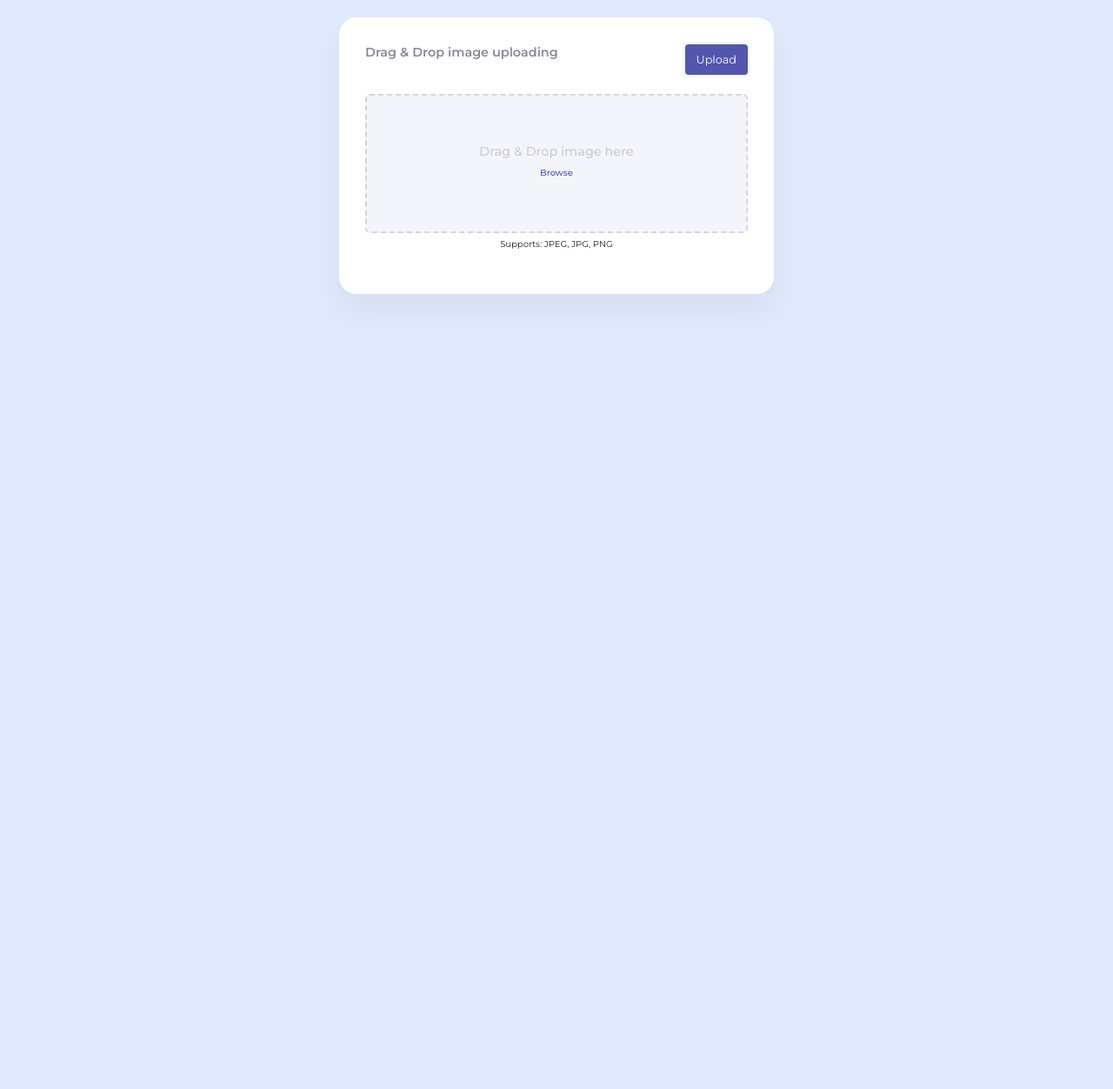
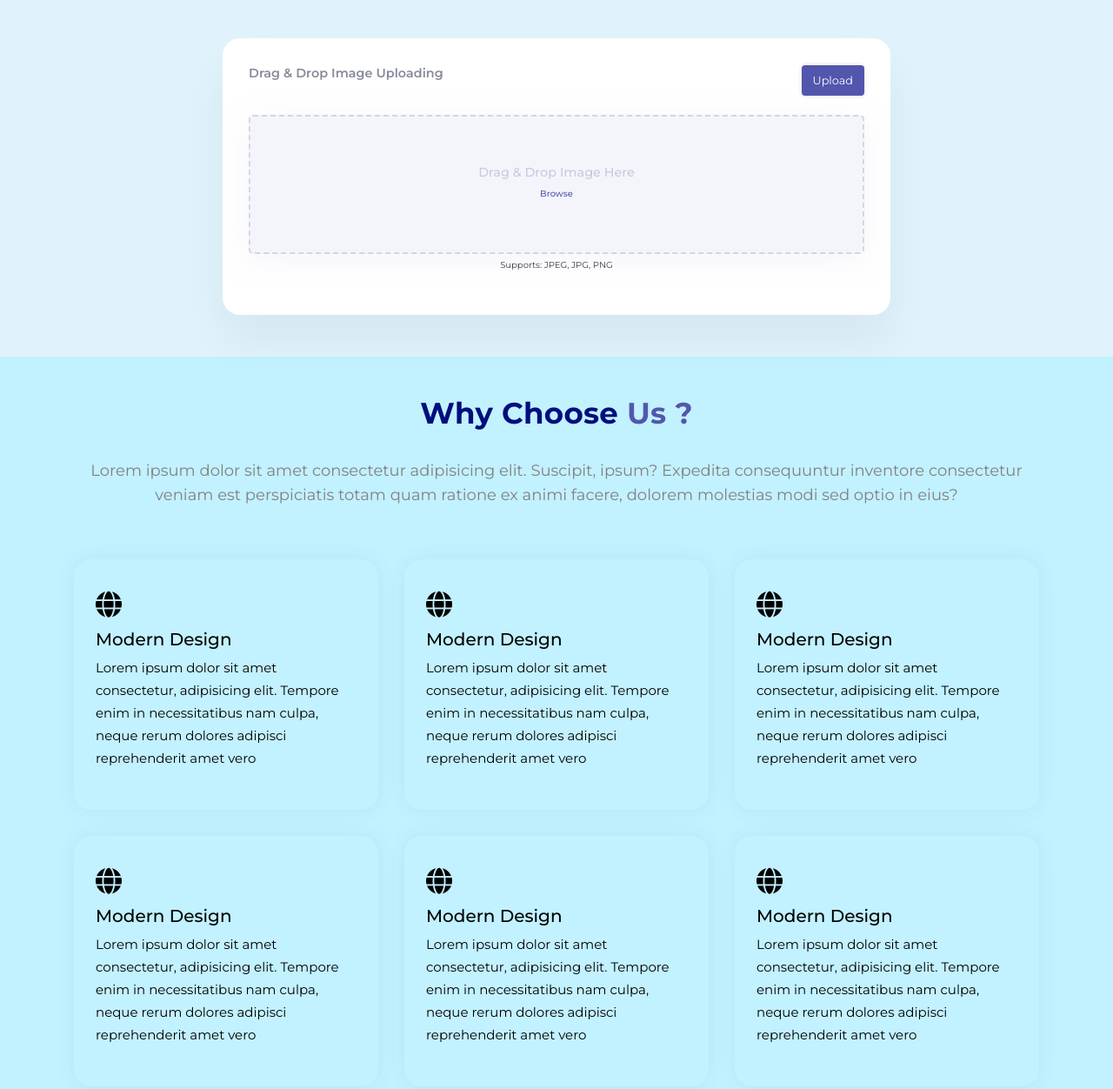
Before and after one commit to Saurbhmoynak/FreePdfMaker, a plain HTML site: page index.html in a window 1280 px wide. Shown: the part 60-1312 px from the top of the page at 87% size. Before the commit the page ends 800 px from the top, so only its background shows below. Drawn offline with nearby package versions, Linux system fonts and the light colour scheme.

Commit message:
services

```diff
--- a/index.html
+++ b/index.html
@@ -52,16 +52,17 @@
       </nav>
     </div>
     <br>
-    <div class="upload-section text-center ">
+    <br>
+    <div class=" container upload-section text-center ">
       <div class="row">
-        <div class="col-md-12 col-sm-12">
+        <div class="col-md-12">
           <div class="top">
-            <p>Drag & Drop image uploading</p>
+            <p>Drag & Drop Image Uploading</p>
             <button type="button">Upload</button>
           </div>
           <div class="drag-area">
             <form action="/upload" method="post" class="">
-              <span class="inner">Drag & Drop image here<p class="select">Browse</p></span>
+              <span class="inner">Drag & Drop Image Here<p class="select">Browse</p></span>
               <input type="file" class="file" accept="image/png, image/jpeg, image/jpg" multiple>
             </form>
             <p class="supports">Supports: JPEG, JPG, PNG</p>
@@ -87,13 +88,62 @@
         <!-- <div class="col-md-5 col-sm-12"></div> -->
       </div>
     </div>
+    <br>
+    <br>
   </header>
 
   <!-- Main Section -->
-  <main>
+  <section class="section-1 container-field pt-5 pb-5">
+    <div class="container">
+      <div class="section-head col-sm-12">
+        <h4><span>Why Choose </span> Us ?</h4>
+        <p>Lorem ipsum dolor sit amet consectetur adipisicing elit. Suscipit, ipsum? Expedita consequuntur inventore consectetur veniam est perspiciatis totam quam ratione ex animi facere, dolorem molestias modi sed optio in eius?</p>
+      </div>
+      <div class="row">
+        <div class="col-lg-4 col-sm-6">
+          <div class="item"> <span class="icon feature_box_col_one"><i class="fa fa-globe"></i></span>
+          <h5>Modern Design</h5>
+          <p>Lorem ipsum dolor sit amet consectetur, adipisicing elit. Tempore enim in necessitatibus nam culpa, neque rerum dolores adipisci reprehenderit amet vero</p>
+          </div>
+        </div>
 
+        <div class="col-lg-4 col-sm-6">
+          <div class="item"> <span class="icon feature_box_col_two"><i class="fa fa-globe"></i></span>
+          <h5>Modern Design</h5>
+          <p>Lorem ipsum dolor sit amet consectetur, adipisicing elit. Tempore enim in necessitatibus nam culpa, neque rerum dolores adipisci reprehenderit amet vero</p>
+          </div>
+        </div>
 
-  </main>
+        <div class="col-lg-4 col-sm-6">
+          <div class="item"> <span class="icon feature_box_col_three"><i class="fa fa-globe"></i></span>
+          <h5>Modern Design</h5>
+          <p>Lorem ipsum dolor sit amet consectetur, adipisicing elit. Tempore enim in necessitatibus nam culpa, neque rerum dolores adipisci reprehenderit amet vero</p>
+          </div>
+        </div>
+
+        <div class="col-lg-4 col-sm-6">
+          <div class="item"> <span class="icon feature_box_col_four"><i class="fa fa-globe"></i></span>
+          <h5>Modern Design</h5>
+          <p>Lorem ipsum dolor sit amet consectetur, adipisicing elit. Tempore enim in necessitatibus nam culpa, neque rerum dolores adipisci reprehenderit amet vero</p>
+          </div>
+        </div>
+
+        <div class="col-lg-4 col-sm-6">
+          <div class="item"> <span class="icon feature_box_col_five"><i class="fa fa-globe"></i></span>
+          <h5>Modern Design</h5>
+          <p>Lorem ipsum dolor sit amet consectetur, adipisicing elit. Tempore enim in necessitatibus nam culpa, neque rerum dolores adipisci reprehenderit amet vero</p>
+          </div>
+        </div>
+
+        <div class="col-lg-4 col-sm-6">
+          <div class="item"> <span class="icon feature_box_col_six"><i class="fa fa-globe"></i></span>
+          <h5>Modern Design</h5>
+          <p>Lorem ipsum dolor sit amet consectetur, adipisicing elit. Tempore enim in necessitatibus nam culpa, neque rerum dolores adipisci reprehenderit amet vero</p>
+          </div>
+        </div>
+      </div>
+    </div>
+  </section>
 
   <!-- Footer Section -->
   <footer>
--- a/style.css
+++ b/style.css
@@ -8,19 +8,21 @@
 }
 
 body{
-  background: #e0eafc;
+  /* background: #e0eafc; */
+  background: #e0f3fc;
 }
 
 .upload-section{
   position: relative;
   margin: auto;
-  max-width: 500px;
+  max-width: 800px;
   width: 60%;
   padding: 30px;
   background: #ffffff;
   border-radius: 20px;
-  box-shadow: 0 20px 35px rgba(0, 0, 0, 0.05);
+  box-shadow: 0 30px 50px rgba(0, 0, 0, 0.05);
 }
+
 
 .upload-section .top{
   display: flex;
@@ -67,6 +69,9 @@ form{
   font-weight: 500;
   position: relative;
   background: #dfe3f259;
+  box-shadow: 0 8px 32px 0 #dfe3f259;
+  backdrop-filter: blur( 11.5px );
+  -webkit-backdrop-filter: blur( 11.5px );
   display: flex;
   justify-content: center;
   align-items: center;
@@ -142,3 +147,82 @@ form .dragover{
   text-align: center;
   font-size: 10px;
 }
+
+/* feature section */
+.section-1{
+  background-color:  #c2f1ff;
+}
+section span{
+  display: inline-block;
+  text-decoration: none;
+  color: inherit;
+}
+
+.section-head{
+  margin-bottom: 60px;
+}
+
+.section-head h4{
+  position: relative;
+  padding: 0;
+  color: #5256ad;
+  line-height: 1;
+  letter-spacing: 0.3px;
+  font-size: 34px;
+  font-weight: 700;
+  text-align: center;
+  text-transform: none;
+  margin-bottom: 30px;
+}
+
+.section-head h4 span{
+  font-weight: 700;
+  padding-bottom: 5px;
+  color: #000e7b;
+}
+
+.section-head p{
+  color: #818181;
+  font-size: 18px;
+  line-height: 28px;
+  text-align: center;
+}
+
+.item{
+  background: #c2f1ff;
+  color: black;
+  text-align: left;
+  padding: 30px 25px;
+  justify-content: left;
+  box-shadow: 0 0 25px rgba(75, 75, 75, 0.07);
+  border-radius: 20px;
+  margin-bottom: 30px;
+  -webkit-transition: all 0.5s ease 0s;
+  transition: all 0.5s ease 0s;
+}
+
+.item:hover{
+  background: #5256ad;
+  box-shadow: 0 8 20px rgba(0, 0, 0, 0.02);
+  color: whitesmoke;
+  -webkit-transition: all 0.5s ease 0s;
+  transition: all 0.5s ease 0s;
+}
+
+.item .icon{
+  font-size: 30px;
+  margin-bottom: 5px;
+  width: 45px;
+  height: 45px;
+  border-radius: 5px;
+}
+
+.item p{
+  font-size: 15px;
+  line-height: 26px;
+}
+
+.item h6{
+  margin-bottom: 20px;
+  color: #000000;
+}
```
Also changed, not shown: script.js (line endings or trailing spaces).
